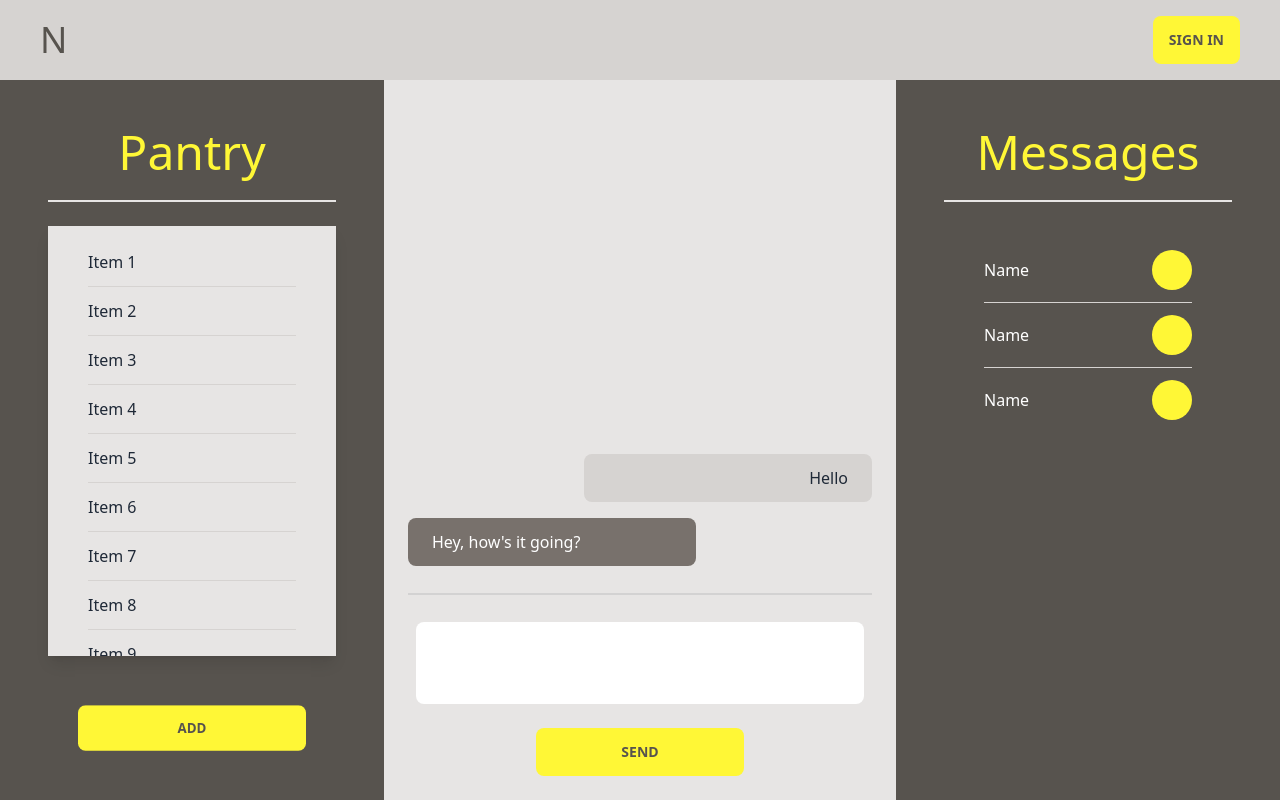
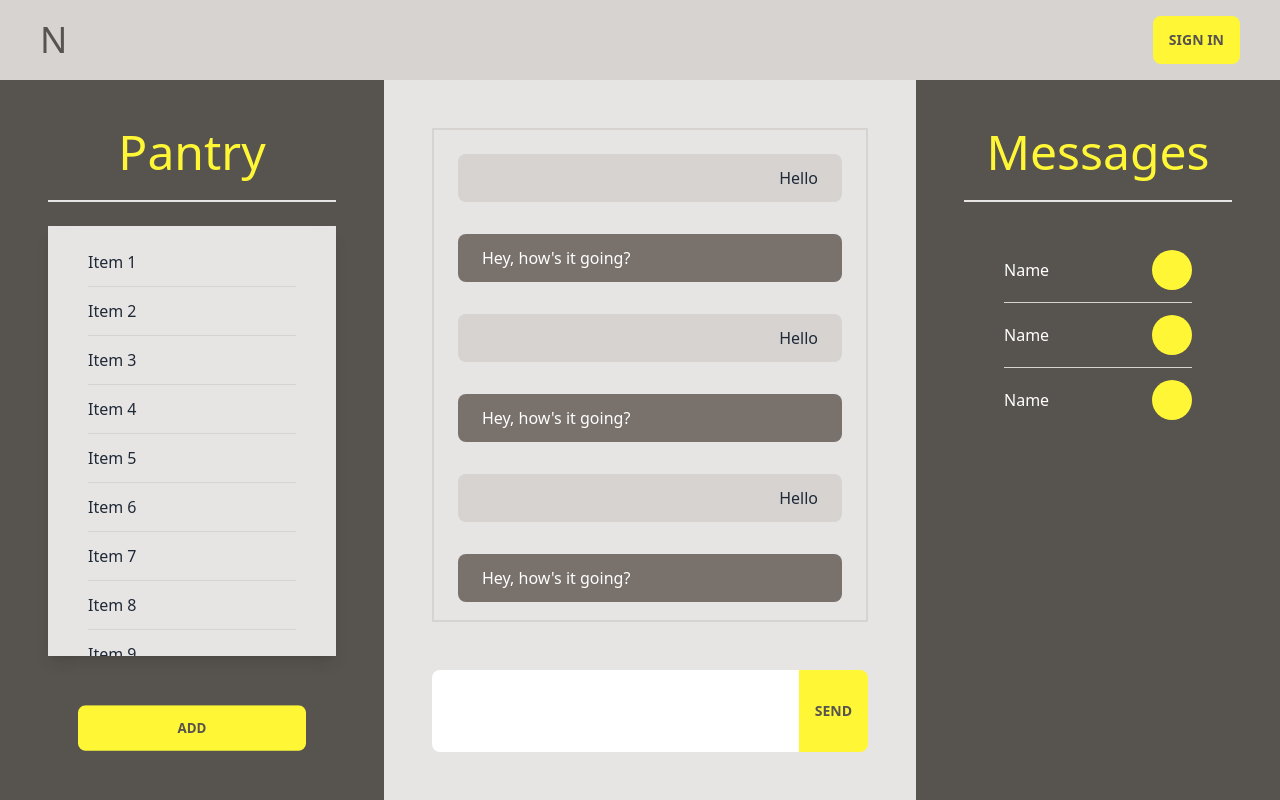
Before and after one commit to Vyonyx/neighbourly, a Next.js app: page /messages in a window 1280 px wide. Built offline with nearby package versions, Linux system fonts and the light colour scheme; no server answers.

Commit message:
complete basic styling of messages page

```diff
--- a/components/MessageInput.tsx
+++ b/components/MessageInput.tsx
@@ -1,6 +1,96 @@
 import React, { useState } from "react"
 
 const messagesData = [
+  {
+    senderID: 1,
+    receiverID: 2,
+    subject: 'Hello'
+  },
+  {
+    senderID: 2,
+    receiverID: 1,
+    subject: 'Hey, how\'s it going?'
+  },
+  {
+    senderID: 1,
+    receiverID: 2,
+    subject: 'Hello'
+  },
+  {
+    senderID: 2,
+    receiverID: 1,
+    subject: 'Hey, how\'s it going?'
+  },
+  {
+    senderID: 1,
+    receiverID: 2,
+    subject: 'Hello'
+  },
+  {
+    senderID: 2,
+    receiverID: 1,
+    subject: 'Hey, how\'s it going?'
+  },
+  {
+    senderID: 1,
+    receiverID: 2,
+    subject: 'Hello'
+  },
+  {
+    senderID: 2,
+    receiverID: 1,
+    subject: 'Hey, how\'s it going?'
+  },
+  {
+    senderID: 1,
+    receiverID: 2,
+    subject: 'Hello'
+  },
+  {
+    senderID: 2,
+    receiverID: 1,
+    subject: 'Hey, how\'s it going?'
+  },
+  {
+    senderID: 1,
+    receiverID: 2,
+    subject: 'Hello'
+  },
+  {
+    senderID: 2,
+    receiverID: 1,
+    subject: 'Hey, how\'s it going?'
+  },
+  {
+    senderID: 1,
+    receiverID: 2,
+    subject: 'Hello'
+  },
+  {
+    senderID: 2,
+    receiverID: 1,
+    subject: 'Hey, how\'s it going?'
+  },
+  {
+    senderID: 1,
+    receiverID: 2,
+    subject: 'Hello'
+  },
+  {
+    senderID: 2,
+    receiverID: 1,
+    subject: 'Hey, how\'s it going?'
+  },
+  {
+    senderID: 1,
+    receiverID: 2,
+    subject: 'Hello'
+  },
+  {
+    senderID: 2,
+    receiverID: 1,
+    subject: 'Hey, how\'s it going?'
+  },
   {
     senderID: 1,
     receiverID: 2,
@@ -22,13 +112,13 @@ function MessageInput() {
   }
 
   return (
-    <section className="flex flex-col justify-end p-6 pt-12 lg:pt-32 bg-stone-200 flex-grow">
-      <ul className="flex flex-col gap-4 max-w-2xl mx-auto w-full">
+    <section className="flex flex-col gap-12 justify-end p-12 pt-12 h-screen lg:pt-32 bg-stone-200 flex-grow">
+      <ul className="flex flex-col gap-8 max-w-2xl flex-grow-1 mx-auto w-full overflow-y-scroll border-2 border-neutral p-6">
         {messages.map((item, index) => {
           if (item.senderID === myID) {
             return (
               <li
-                className="self-end text-right w-72 h-fit bg-neutral rounded-lg py-3 px-6"
+                className="self-end text-right w-64 md:w-80 lg:w-96 h-fit bg-neutral rounded-lg py-3 px-6"
                 key={index}>
                   {item.subject}
               </li>
@@ -36,7 +126,7 @@ function MessageInput() {
           }
           return (
             <li
-              className="w-72 h-fit text-white bg-stone-500 rounded-lg py-3 px-6"
+              className="w-64 md:w-80 lg:w-96 h-fit text-white bg-stone-500 rounded-lg py-3 px-6"
               key={index}>
                 {item.subject}
             </li>
@@ -44,19 +134,17 @@ function MessageInput() {
         })}
       </ul>
 
-      <div className="divider my-5"></div>
-
       <form
-        className="flex flex-col items-center gap-6"
+        className="flex items-center justify-center"
         onSubmit={handleSubmit}>
         <textarea
-          className="textarea resize-none w-full text-lg py-3 px-6 max-w-md"
+          className="textarea rounded-none rounded-l-lg resize-none w-full text-lg py-3 px-6 max-w-md"
           name=""
           id=""
           rows={2}>
         </textarea>
         <button
-          className="btn text-neutral-d bg-primary border-0 w-52 hover:bg-black hover:text-primary"
+          className="btn rounded-none rounded-r-lg text-neutral-d bg-primary border-0 w-fit h-full hover:bg-black hover:text-primary"
           type="submit">
             Send
         </button>
```
